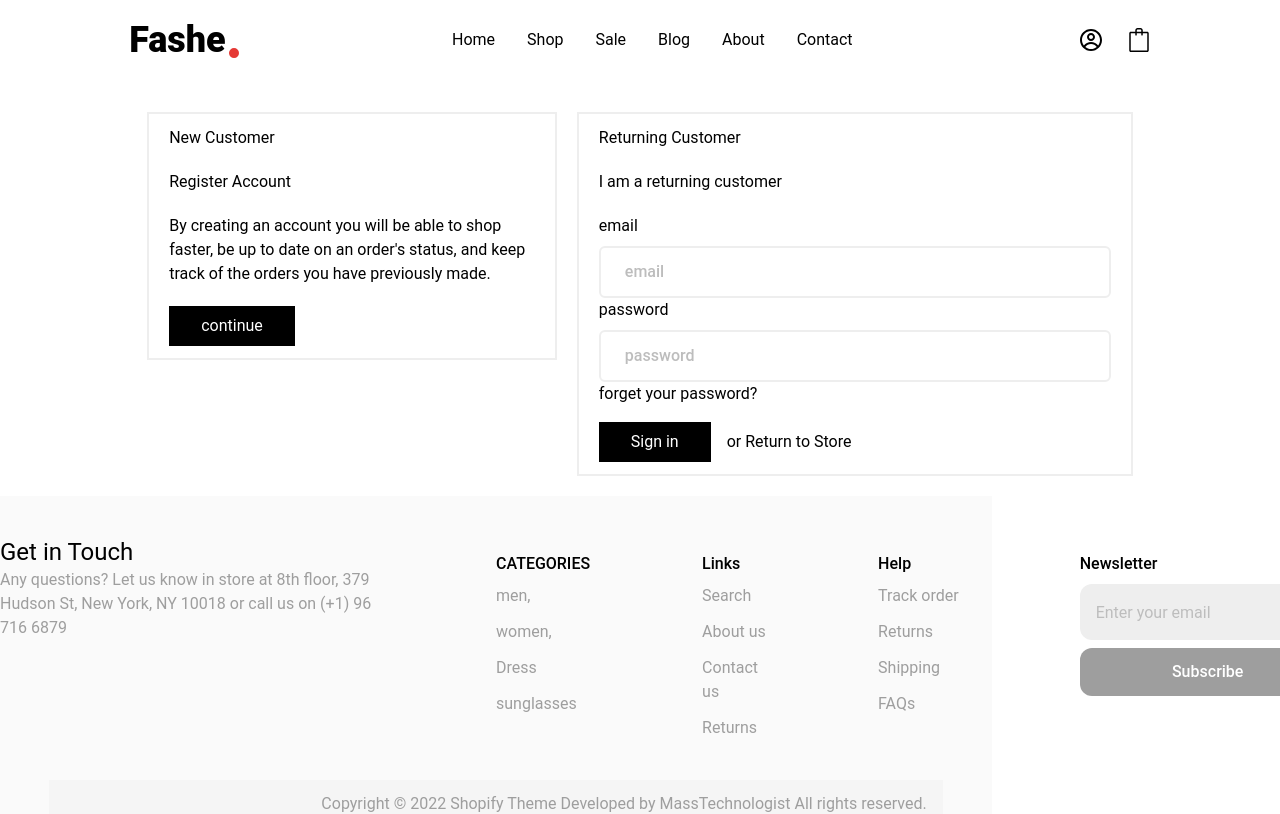
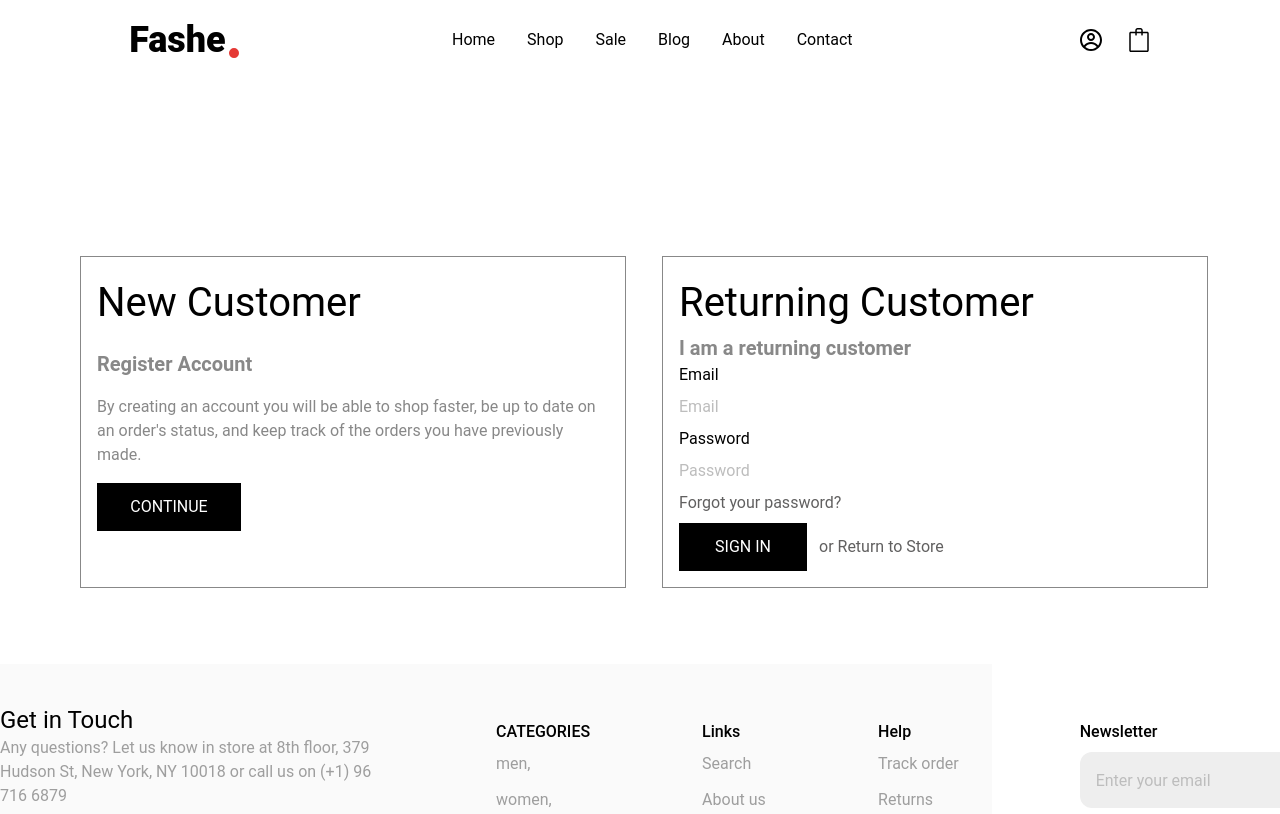
Before and after one commit to aymanboujjar/React_Final_projet-Ayman_Boujjar, a React (Create React App) app: page /profile in a window 1280 px wide. Shown: the top 814 px of the page. Built offline with nearby package versions, Linux system fonts and the light colour scheme.

Commit message:
last modification

```diff
--- a/src/App.jsx
+++ b/src/App.jsx
@@ -11,8 +11,8 @@ import Blog from "./pages/blog";
 import Blog2 from "./pages/blog2";
 import { About } from "./pages/about";
 import { Contact } from "./pages/contact";
-import Profile from "./pages/profile";
-import Signup from "./pages/signup";
+import { Profile } from "./pages/profile";
+import { Signup } from "./pages/signup";
 
 function App() {
   return (
--- a/src/context/index.jsx
+++ b/src/context/index.jsx
@@ -1,17 +1,17 @@
-// src/context/CartContext.js
 import React, { createContext, useState, useContext } from 'react';
 
 const CartContext = createContext();
 
 export const CartProvider = ({ children }) => {
   const [cart, setCart] = useState([]);
+  const [dataUser, setDataUser] = useState([]);
 
   const addToCart = (item) => {
     setCart((prevCart) => [...prevCart, item]);
   };
 console.log(cart);
   return (
-    <CartContext.Provider value={{ cart, addToCart }}>
+    <CartContext.Provider value={{ cart, addToCart ,dataUser, setDataUser}}>
       {children}
     </CartContext.Provider>
   );
--- a/src/layouts/navbar.jsx
+++ b/src/layouts/navbar.jsx
@@ -51,7 +51,7 @@ function Navbar() {
         </ul>
 
         <div className="flex gap-x-6 items-center">
-          <CgProfile onClick={() => navigate("/profile")} className="text-2xl cursor-pointer" />
+          <CgProfile onClick={() => navigate("/signup")} className="text-2xl cursor-pointer" />
           <div className="relative">
             <SlBag
               ref={cartIconRef}
--- a/src/pages/profile.jsx
+++ b/src/pages/profile.jsx
@@ -1,38 +1,76 @@
-import React from 'react';
+import React, { useContext, useState } from 'react';
+import { useCart } from '../context/index';
 import { useNavigate } from 'react-router-dom';
 
-const Profile = () => {
+export const Profile = () => {
     const navigate = useNavigate()
+    const { dataUser} = useCart();
+    console.log("hhhhhhhhhhhhhh", dataUser);
+
+    const [email, setEmail] = useState("");
+    const [password, setPassword] = useState("");
+
+    const handleLogin = (e) => {
+        e.preventDefault();
+
+        const user = dataUser.find(
+            (ele) => ele.email.trim().toLowerCase() ===  email.trim().toLowerCase() && ele.password === password.trim()
+        );
+
+        if (user) {
+            alert("Login successful!");
+        } else {
+            alert("Invalid email or password. Please try again.");
+        }
+    };
+
     return (
-        <div className='mt-8 flex  items-start justify-center gap-x-5'>
-           <div className='border-2 px-5 w-[32%] py-3 flex flex-col gap-y-5 items-start'>
-            <h1>New Customer</h1>
-            <p>Register Account</p>
-            <p>By creating an account you will be able to shop faster, be up to date on an order's status, and keep track of the orders you have previously made.</p>
-            <button onClick={()=>navigate("/signup")} className='bg-black text-white px-8 py-2 cursor-pointer'>continue</button>
-            </div>
-           <div className='border-2 px-5  py-3 flex flex-col gap-y-5 items-start'>
-            <h1>Returning Customer</h1>
-            <p>I am a returning customer</p>
-            <form>
-            <div className='flex flex-col gap-y-2'>
-            <label htmlFor="email">email</label>
-            <input type="email"  id="email" placeholder="email" class=" border-2  rounded-md  bg-white py-3 px-6 text-base font-medium text-[#757c82] outline-none   w-[40vw]"/>
-            </div>
-            <div className='flex flex-col gap-y-2'>
-            <label htmlFor="password">password</label>
-            <input type="password"  id="password" placeholder="password" class=" border-2  rounded-md   bg-white py-3 px-6 text-base font-medium text-[#757c82] outline-none   w-[40vw]"/>
-            </div>
-            <p className='mb-4 cursor-pointer'>forget your password?</p>
-            <div className='flex items-center gap-x-4 '>
-                <button className='bg-black text-white px-8 py-2'>Sign in </button>
-                <p className=' cursor-pointer'>or Return to Store</p>
-            </div>
-            </form>
+        <div>
+
+            <div className='flex bgdiv gap-9 pt-[22vh] pb-[7vh] ml-20'>
+                <div className='flex flex-col gap-4 border border-[#888888] p-4'>
+                    <p className='text-[40px]'>New Customer</p>
+                    <p className='text-[20px] text-[#888888] font-semibold'>Register Account</p>
+                    <p className='text-[#888888] w-[40vw]'>
+                        By creating an account you will be able to shop faster, be up to date on an order's status, and keep track of the orders you have previously made.
+                    </p>
+                    <button onClick={() => { navigate(`/signup`) }} className='bg-black text-white p-3 w-36'>CONTINUE</button>
+                </div>
+
+                <div className='border border-[#888888] p-4'>
+                    <p className='text-[40px]'>Returning Customer</p>
+                    <p className='text-[20px] text-[#888888] font-semibold'>I am a returning customer</p>
+
+                    <form onSubmit={handleLogin} className='flex flex-col gap-2'>
+                        <label htmlFor="email">Email</label>
+                        <input
+                            value={email}
+                            onChange={(e) => setEmail(e.target.value)}
+                            type="email"
+                            placeholder='Email'
+                            className='text-[#888888] w-[40vw]'
+                            required
+                        />
+                        <label htmlFor="password">Password</label>
+                        <input
+                            value={password}
+                            onChange={(e) => setPassword(e.target.value)}
+                            type="password"
+                            placeholder='Password'
+                            className='text-[#888888]'
+                            required
+                        />
+
+                        <p className='text-[#616060] hover:text-[#e65540] cursor-pointer'>Forgot your password?</p>
+
+                        <div className='flex gap-3'>
+                            <button type="submit" className=' text-white bg-black p-3 w-32'>SIGN IN</button>
+                            <button className='text-[#616060] hover:text-[#e65540]'>or Return to Store</button>
+                        </div>
+                    </form>
+                </div>
             </div>
 
         </div>
     );
 };
-
-export default Profile;
--- a/src/pages/signup.jsx
+++ b/src/pages/signup.jsx
@@ -1,11 +1,131 @@
-import React from 'react';
+import React, { useContext, useState } from 'react';
+import { useCart } from '../context/index';
+import { useNavigate } from 'react-router-dom';
+import { IoPerson } from "react-icons/io5";
 
-const Signup = () => {
-    return (
-        <div>
+export const Signup = () => {
+  const { dataUser, setDataUser } = useCart();
+  const navigate = useNavigate();
 
-        </div>
-    );
+  const [firstInputValue, setFirstInputValue] = useState("");
+  const [lastInputValue, setLastInputValue] = useState("");
+  const [emailInputValue, setEmailInputValue] = useState("");
+  const [passwordInputValue, setPasswordInputValue] = useState("");
+
+  const invalidChars = /[!@#$%^&*()\-+={}[\]:;"'<>,.?\/|\\]/;
+  const passwordRegex = /^(?=.*[a-zA-Z])(?=.*\d)[^\s]{8,}$/
+  const emailRegex = /^[^\s@]+@[^\s@]+\.[^\s@]+$/
+
+
+  function nameFormating(name = "") {
+    let formattedName = name.trim();
+    formattedName =
+      formattedName.charAt(0).toUpperCase() + formattedName.slice(1).toLowerCase();
+
+    if (formattedName.includes(" ")) {
+      let newName = "";
+      let splitArr = formattedName.split(" ");
+      splitArr.forEach((ele) => {
+        newName +=
+          ele.charAt(0).toUpperCase() + ele.slice(1).toLowerCase() + " ";
+      });
+      formattedName = newName.trim();
+    }
+    return formattedName;
+  }
+
+  const handleSubmit = (e) => {
+    e.preventDefault();
+
+    const newProfile = {
+      firstName: nameFormating(firstInputValue),
+      lastName: lastInputValue,
+      email: emailInputValue,
+      password: passwordInputValue,
+    };
+
+      if (invalidChars.test(firstInputValue)) {
+        alert("Your first name contains special characters.");
+        return;
+      } else if (!lastInputValue) {
+        alert("Last name is required.");
+        return;
+      }  else if (!emailInputValue) {
+      alert("Email is required.");
+      return;
+    }
+      else if (!emailRegex.test(emailInputValue)) {
+        alert("Please enter a valid email address.");
+        return;
+      }
+      else if (dataUser.find((element) => element.email === emailInputValue)) {
+        alert("This email already exists.");
+        return;
+        } else if (!passwordRegex.test(passwordInputValue)) {
+      alert("Password must be at least 8 characters long and include both letters and numbers.");
+      return;
+    }  else {
+        setDataUser([...dataUser, newProfile]);
+        console.log("wwwwwwwwwwwww", [...dataUser, newProfile]);
+
+        navigate("/profile", {
+          state: { notificationMessage: "Registration Successful!" },
+        });
+      }
+    };
+
+  return (
+    <div>
+      <div className="pl-[5vw] pt-[15vh] pb-[5vh]">
+        <p className="text-[40px]">Create Account</p>
+        <p className="text-[20px] text-[#888888] font-semibold">
+          Your Personal Details
+        </p>
+
+        <form onSubmit={handleSubmit} className="flex flex-col gap-3">
+          <label htmlFor="">First Name</label>
+          <input
+            value={firstInputValue}
+            onChange={(e) => setFirstInputValue(nameFormating(e.target.value))}
+            type="text"
+            placeholder="First Name"
+            className="w-[70vw]  border-[#f6f2f2] text-[#888888]"
+          />
+          <label htmlFor="">Last Name</label>
+          <input
+            value={lastInputValue}
+            onChange={(e) => setLastInputValue(e.target.value)}
+            type="text"
+            placeholder="Last Name"
+            className="w-[70vw]  border-[#888888] text-[#888888]"
+          />
+          <label htmlFor="">Email</label>
+          <input
+            value={emailInputValue}
+            onChange={(e) => setEmailInputValue(e.target.value)}
+            type="email"
+            placeholder="Email"
+            className="w-[70vw]  border-[#888888] text-[#888888]"
+          />
+          <label htmlFor="">Password</label>
+          <input
+            value={passwordInputValue}
+            onChange={(e) => setPasswordInputValue(e.target.value)}
+            type="password"
+            placeholder="Password"
+            className="w-[70vw]  border-[#888888] text-[#888888]"
+          />
+          <div className="flex gap-3">
+            <button className="text-white bg-black p-3 w-32 flex items-center gap-x-4" type="submit">
+            <IoPerson />
+            CREATE
+            </button>
+            <button className="text-[#616060] hover:text-[#e65540]">
+              or Return to Store
+            </button>
+          </div>
+        </form>
+      </div>
+    </div>
+  );
 };
-
-export default Signup;
```
